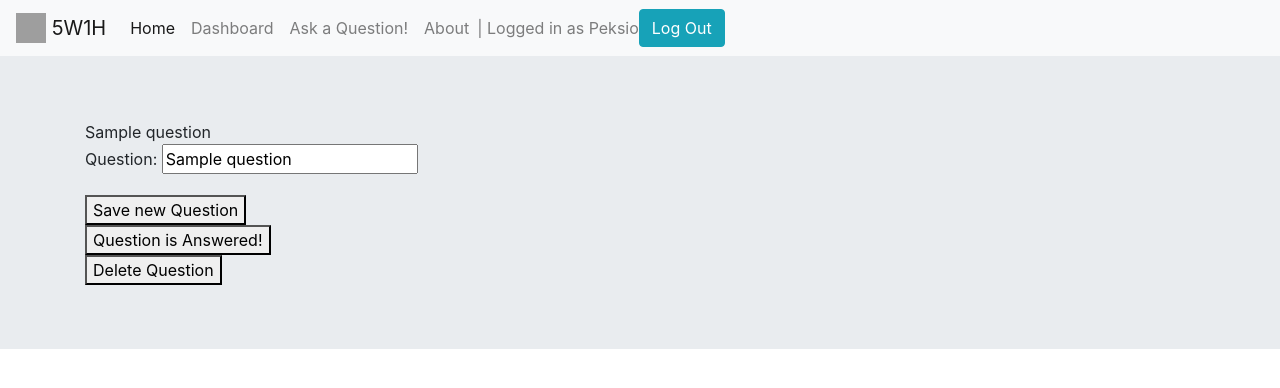
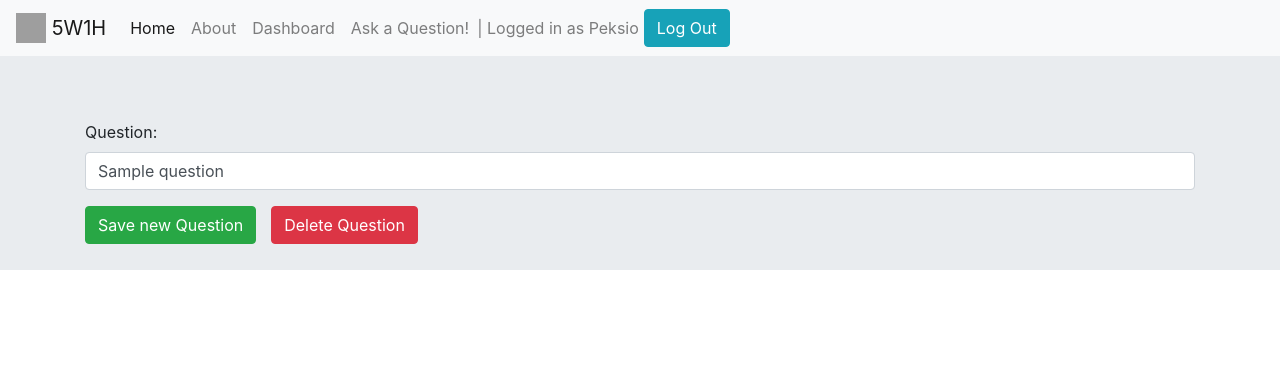
Before and after one commit to m-niemiec/5w1h, a Django app: page /viewquestion/1 in a window 1280 px wide. Shown: the top 388 px of the page. Run offline with Django 3.2, Linux system fonts and the light colour scheme; a user stored in the database is signed in; tables that the repository leaves empty hold one stand-in row (values such as "Sample post"); parts of the project's set-up code (start-up, migrations or seed data) failed here and were passed over; some libraries are stand-ins or nearby versions; grey boxes are pictures that could not be loaded.

Commit message:
Added question answered function for questiondetails, more styling, new position for some buttons and informations, started working on editing forms.

```diff
--- a/main/forms.py
+++ b/main/forms.py
@@ -1,9 +1,16 @@
 from django.forms import ModelForm
 from .models import *
 from django import forms
+from django.contrib.auth import get_user_model
+from django.contrib.auth.forms import UserCreationForm
 
 
 class AskAQuestionForm(ModelForm):
+
+    def __init__(self, *args, **kwargs):
+        super().__init__(*args, **kwargs)
+        self.fields['question'].widget.attrs.update({'class': 'form-control'})
+
     class Meta:
         model = Question
         fields = ['question']
@@ -26,3 +33,14 @@ class BestAnswerForm(ModelForm):
     class Meta:
         model = Answer
         fields = ['question_id', 'answer']
+
+
+class UserCreateForm(UserCreationForm):
+
+    class Meta:
+        fields = ('username', 'password1', 'password2')
+        model = get_user_model()
+
+    def __init__(self, *args, **kwargs):
+        super().__init__(*args, **kwargs)
+        self.fields['username'].label = 'Display Name'
--- a/main/static/css/style.css
+++ b/main/static/css/style.css
@@ -37,3 +37,15 @@ hr.style-two {
     margin: 7px 0px;
     background-image: linear-gradient(to right, rgba(0, 0, 0, 0.01), rgba(0, 0, 0, 0.1), rgba(0, 0, 0, 0.01));
 }
+
+.floatleft {
+  float: left;
+  clear: right;
+  margin-right: 15px;
+}
+
+.floatleftmarginleft {
+  float: left;
+  clear: right;
+  margin-left: 5px;
+}
--- a/main/templates/main/askaquestion.html
+++ b/main/templates/main/askaquestion.html
@@ -16,7 +16,7 @@
 <form method="POST">
 {% csrf_token %}
 {{ form.as_p }}
-<button type="submit">Give me answers!</button>
+<button type="submit" class="btn btn-success">Give me answers!</button>
 </form>
 
 </body>
--- a/main/templates/main/base.html
+++ b/main/templates/main/base.html
@@ -25,20 +25,25 @@
   <div class="collapse navbar-collapse" id="navbarNavAltMarkup">
     <div class="navbar-nav">
         <a class="nav-item nav-link active" href="{% url 'home' %}">Home <span class="sr-only">(current)</span></a>
+        <a class="nav-item nav-link" href="{% url 'about' %}">About</a>
         {% if user.is_authenticated %}
             <a class="nav-item nav-link" href="{% url 'dashboard' %}">Dashboard</a>
             <a class="nav-item nav-link" href="{% url 'askaquestion' %}">Ask a Question!</a>
-            <a class="nav-item nav-link" href="{% url 'about' %}">About</a>
             <span class="navbar-text">
              | Logged in as {{ user.username }}
                 </span>
             <form class="form-inline my-2 my-lg-0" action="{% url 'logoutuser' %}" method="POST">
             {% csrf_token %}
+                <div class="floatleftmarginleft">
             <button type="submit" class="btn btn-info">Log Out</button>
+                </div>
             </form>
         {% else %}
-            <a class="nav-item nav-link" href="{% url 'signupuser' %}">Sign Up</a>
-            <a class="nav-item nav-link" href="{% url 'loginuser' %}">Login</a>
+        <div>
+            <div class="floatleftmarginleft">
+            <a href="{% url 'signupuser' %}" class="btn btn-info" role="button" >Sign Up</a>
+            <a href="{% url 'loginuser' %}" class="btn btn-info" role="button" >Login</a></div>
+            </div>
         {% endif %}
     </div>
   </div>
--- a/main/templates/main/home.html
+++ b/main/templates/main/home.html
@@ -43,7 +43,10 @@
       {% else %}
       <i>Answer:</i>
       {% endif %}
-       {{ answer|striptags|truncatechars:200 }} | Author: {{ answer.user }}<br>
+       {{ answer|striptags|truncatechars:200 }}
+      <div class="float-right">
+      Author: {{ answer.user }} | Created: {{ answer.created|date:'M j Y H:i' }}
+      </div>
       <hr class="style-two">
         {% endfor %}
       {% if question.answer_set.count > 3 %}<br>
--- a/main/templates/main/viewquestion.html
+++ b/main/templates/main/viewquestion.html
@@ -5,31 +5,25 @@
 <html lang="en">
 <head>
     <meta charset="UTF-8">
-    <title>Title</title>
 </head>
 <body>
 
 {{ error }}
 
-{{ question.question }}
-
-
 <form method="POST">
     {% csrf_token %}
     {{ form.as_p }}
-    <button type="submit">Save new Question</button>
-</form>
-
-<form method="POST" action="{% url 'questionanswered' question.id %}">
-    {% csrf_token %}
-    <button type="submit">Question is Answered!</button>
+    <div class="floatleft">
+    <button type="submit" class="btn btn-success">Save new Question</button>
+        </div>
 </form>
 
 <form method="POST" action="{% url 'deletequestion' question.id %}">
     {% csrf_token %}
-    <button type="submit">Delete Question</button>
+    <div class="floatleft">
+    <button type="submit" class="btn btn-danger">Delete Question</button>
+        </div>
 </form>
-
 
 </body>
 </html>
```
Also changed, not shown: main/templates/main/questiondetails.html (+8 -0 lines), main/migrations/0003_auto_20200514_2353.py (added).
